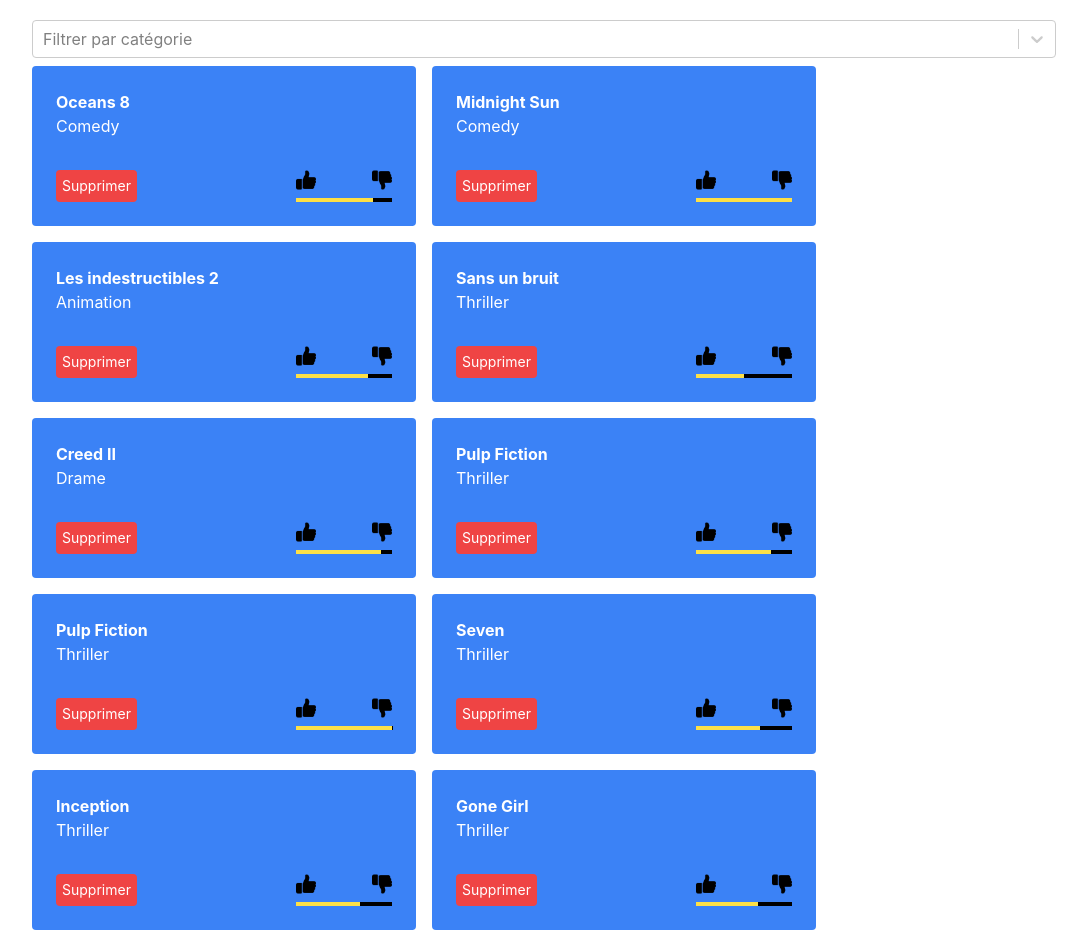
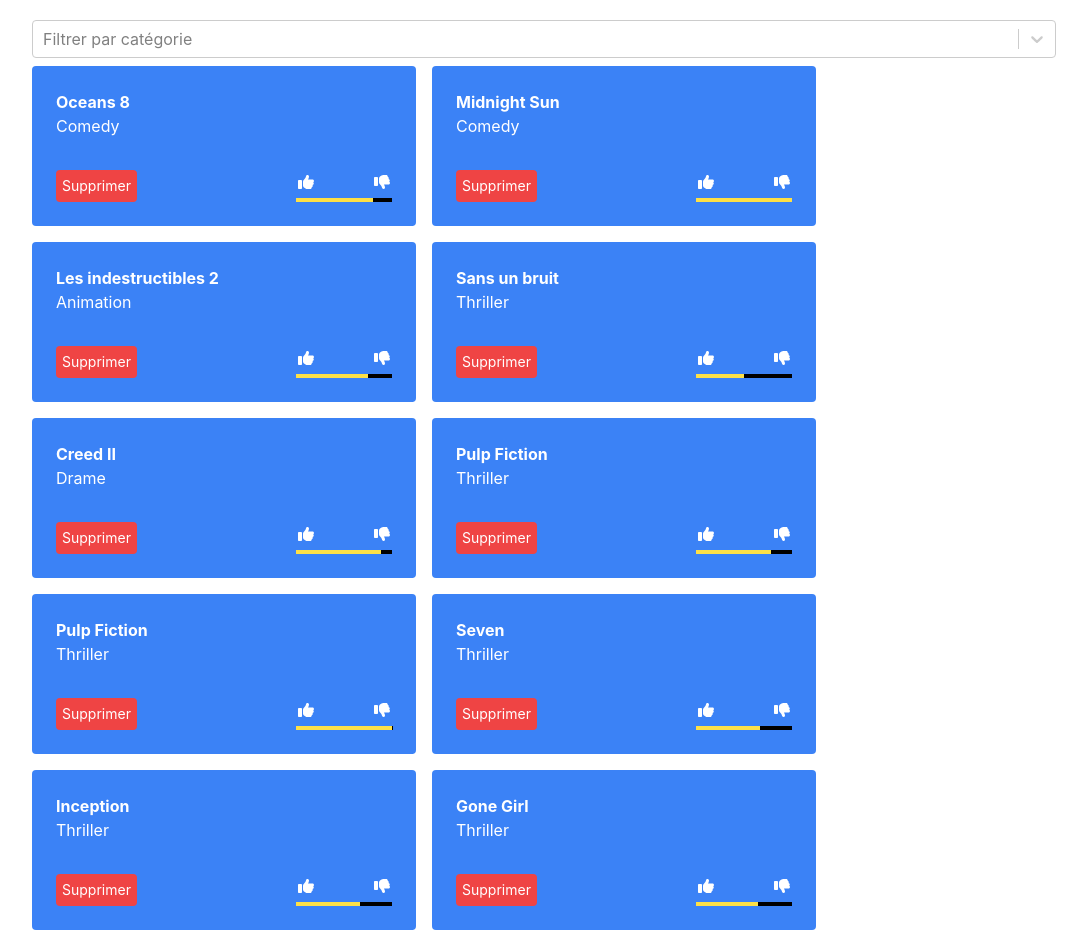
Before and after one commit to Stabien/test_particeep, a React (Vite) app: page / in a window 1280 px wide. Shown: the whole page, without its empty margins (96-1183 px from the left). Built offline with nearby package versions, Linux system fonts and the light colour scheme.

Commit message:
feat: add fontawesome

```diff
--- a/package.json
+++ b/package.json
@@ -12,6 +12,10 @@
     "format": "prettier --write 'src/**/*.{js,jsx,ts,tsx,css,md,json}' --config ./.prettierrc"
   },
   "dependencies": {
+    "@fortawesome/fontawesome-svg-core": "^6.3.0",
+    "@fortawesome/free-regular-svg-icons": "^6.3.0",
+    "@fortawesome/free-solid-svg-icons": "^6.3.0",
+    "@fortawesome/react-fontawesome": "^0.2.0",
     "@reduxjs/toolkit": "^1.8.6",
     "@types/react-router-dom": "^5.3.3",
     "autoprefixer": "^10.4.13",
--- a/src/components/CardMovie.tsx
+++ b/src/components/CardMovie.tsx
@@ -1,10 +1,10 @@
 import { useState, useEffect } from 'react'
 import { useDispatch } from 'react-redux'
-import likeButton from '@/assets/like_button.png'
-import dislikeButton from '@/assets/dislike_button.png'
 import { Movie } from '@/types'
 import { likeMovieAction, dislikeMovieAction, deleteMovieAction } from '@/store/movieSlice'
 import { AnyAction } from '@reduxjs/toolkit'
+import { FontAwesomeIcon } from '@fortawesome/react-fontawesome'
+import { faThumbsUp, faThumbsDown } from '@fortawesome/free-solid-svg-icons'
 
 interface Props {
   data: Movie
@@ -72,23 +72,23 @@ const CardMovie = (props: Props): JSX.Element => {
     <div className="w-96 p-6 mr-4 my-2 ml-0 bg-blue-500 rounded text-white">
       <h1 className="font-bold">{props.data.title}</h1>
       <h2>{props.data.category}</h2>
-      <div className="bottom-container mt-8 flex flex-row justify-between">
+      <div className="mt-8 flex flex-row justify-between">
         <button
           onClick={() => dispatch(deleteMovie(props.data.id))}
           className="bg-red-500 p-1.5 rounded text-sm"
         >
           Supprimer
         </button>
-        <div className="w-24 rating">
+        <div className="w-24">
           <div className="w-full flex flex-row justify-between">
             <button className="w-5 h-5" onClick={() => handleLike()}>
-              <img src={likeButton} alt="like" />
+              <FontAwesomeIcon icon={faThumbsUp} />
             </button>
             <button className="w-5 h-5" onClick={() => handleDislike()}>
-              <img src={dislikeButton} alt="dislike" />
+              <FontAwesomeIcon icon={faThumbsDown} />
             </button>
           </div>
-          <div className="w-full flex flex-row justify-between rating-bar pt-2">
+          <div className="w-full flex flex-row justify-between pt-2">
             <span className="bg-yellow-300 h-1" style={{ width: `${likeRatio}%` }}></span>
             <span className="bg-black h-1" style={{ width: `${dislikeRatio}%` }}></span>
           </div>
--- a/src/components/Multiselect.tsx
+++ b/src/components/Multiselect.tsx
@@ -17,7 +17,7 @@ const Multiselect = (props: Props): JSX.Element => {
   }
 
   return (
-    <div className="multiselect-container">
+    <div>
       <Select
         value={selectedOptions}
         options={options}
--- a/src/pages/Home.tsx
+++ b/src/pages/Home.tsx
@@ -47,10 +47,10 @@ const Home = (): JSX.Element => {
 
   return (
     <div className="w-4/5 mx-auto mt-5">
-      <div className="filter">
+      <div>
         <Multiselect options={multiselectOptions} onChange={setSelectedOptions} />
       </div>
-      <div className="container flex flex-wrap flex-row">{renderMovieList}</div>
+      <div className="flex flex-wrap flex-row">{renderMovieList}</div>
     </div>
   )
 }
```
Also changed, not shown: 1 other file (tests, documents, lock files or other folders).
